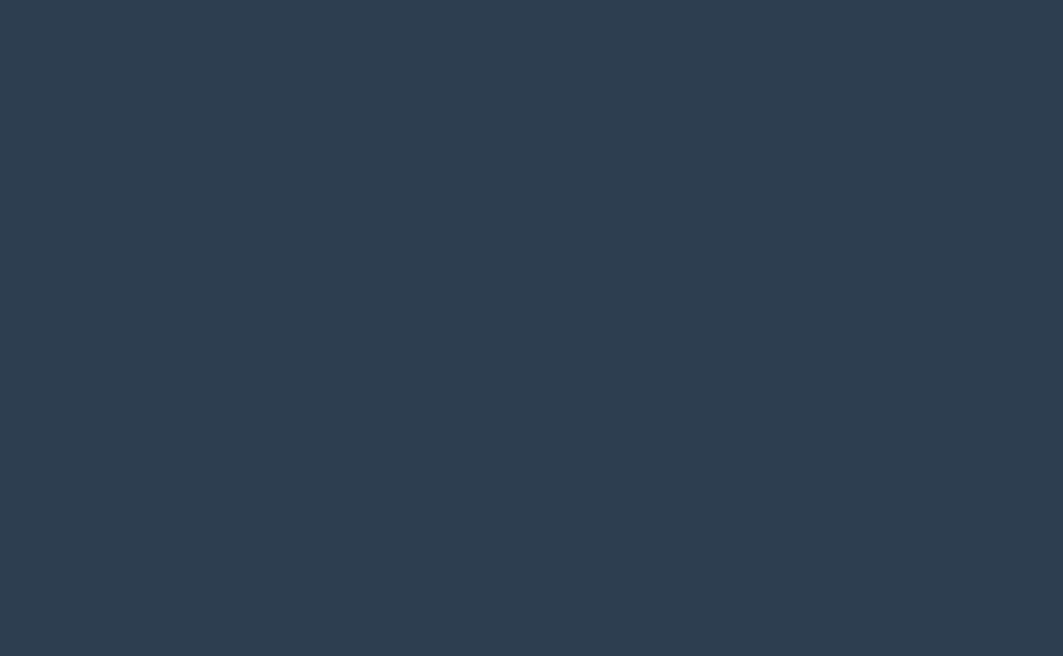
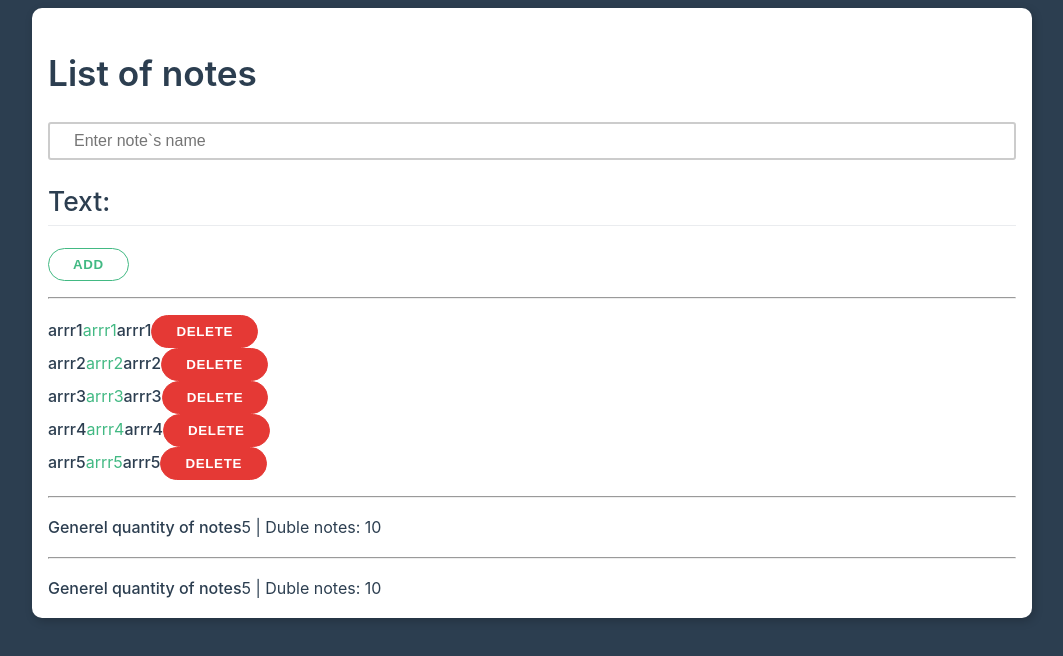
Before and after one commit to AleksanderKarmazin/Vue3, a plain HTML site: page 002_1/index.html in a window 1280 px wide. Shown: the whole page, without its empty margins (108-1171 px from the left). Drawn offline with nearby package versions, Linux system fonts and the light colour scheme.

Commit message:
Vue3 part 2

```diff
--- /dev/null
+++ b/002_1/app.js
@@ -0,0 +1,64 @@
+const App ={
+    data() {
+        return {
+            counter: 0,
+            placeholder: "Enter note`s name",
+            inputValue:'',
+            arr:["ARRR1","ARRR2","ARRR3","ARRR4","ARRR5",]
+        }
+    },
+    methods:{
+        // v-model="inputValue" заменяет следующую функцию и прослушку события
+        // - это двухстороння привязка
+        // inputChage(event){
+        //     // console.log("event", event.target.value );
+        //     this.inputValue = event.target.value
+        // },
+        addNote(){
+            this.arr.push(this.inputValue)
+            this.inputValue = ''
+        },
+        keypressInput(event){
+            if (event.key === 'Enter') {
+                this.addNote()
+            }
+            // console.log(event.key);
+        },
+        removeNote(idx){
+            this.arr.splice(idx, 1)
+        },
+        toLowerCaseMy(item){
+            return item.toLowerCase()
+        },
+        doubleCount(){
+            console.log('doubleCount');
+            return this.arr.length * 2
+        }
+
+    },
+    computed: {
+        // Решает проблему производительности
+        // 1. Должнв что-то возвращать
+        // 2. Вычесляют из значений модели в поле data
+        // 3. Эти методы будут вычисляться только если будет изменяться
+        // переменная которая в них участвует
+        doubleCountComp(){
+            // console.log('doubleCountComp');
+            return this.arr.length * 2
+        }
+    },
+    watch: {
+        // c watch мы можем слидить за изменением любых перенных
+        // для этого мы создаём метод название которого совпадает с названием
+        // переменной inputValue и inputValue()
+        inputValue(value){
+            console.log("inputValueWATCH",value);
+        }
+
+    },
+}
+
+// const app = Vue.createApp(App)
+// app.mount('#app')
+
+const app = Vue.createApp(App).mount('#app')
--- a/002_1/index.html
+++ b/002_1/index.html
@@ -7,6 +7,66 @@
     <link rel="stylesheet" href="theme.css" />
   </head>
   <body>
+    <div class="container" id="app">
+      <!-- <div class="card center">
+        <h1>Counter: {{ counter }} </h1>
+        <div class="">
+          <button class="btn primary" @click="counter ++">+</button>
+          <button class="btn denger" @click="counter --">-</button>
+        </div>
+      </div> -->
+      <div class="card ">
+        <h1>List of notes </h1>
+        <div class="form-control">
+          <input type="text" name="" id=""
+          v-bind:placeholder="placeholder"
+          v-bind:value="inputValue"
+          v-model="inputValue"
+          @keypress="keypressInput"
+          @keypress.i="addNote"
+          @input="inputChage"
+          />
+        </div>
+        <h2> Text: {{ inputValue }}</h2>
+          <button class="btn" @click="addNote">Add</button>
+          <hr>
+        <ul class="list">
+          <li v-for="(a, idx ) in arr" :key="idx" class="item-list">
+            <!-- :class-1 -->
+            <span :class="arr.length > 5 ? 'primary' : 'bold' ">
+            {{ toLowerCaseMy(a) }}</span>
+            <!-- :class-1 -->
+            <!-- :class-2 -->
+            <span :class="{
+            'primary': true,
+            'bold': arr.length > 5
+            }">
+              {{ toLowerCaseMy(a) }}</span>
+            <!-- :class-2 -->
+            <!-- :class-3 -->
+            <span :class="['bold', {'primary': arr.length > 5}]">
+                {{ toLowerCaseMy(a) }}</span>
+            <!-- :class-3 -->
+            <button class="btn danger" @click="removeNote(idx, $event)">DELETE</button>
+          </li>
+          <hr>
+          <li>
+            <!--  {{ 1. сюда можно вызывать  только те методы,
+               результат которых может быть приведён к строке  }} {{arr.length}}
+              2. Метод должен быть вызван
+                  doubleCount()
+              3. computed свойство мы не вызываем !() они геттеры и сетеры
+              -->
+            <strong>Generel quantity of notes</strong>{{arr.length}} | Duble notes: {{ doubleCountComp }}
+            <hr>
+            <strong>Generel quantity of notes</strong>{{arr.length}} | Duble notes: {{ doubleCount() }}
+          </li>
+        </ul>
 
+      </div>
+    </div>
+
+    <script src="https://unpkg.com/vue@next"></script>
+    <script src="app.js"></script>
   </body>
 </html>
```
